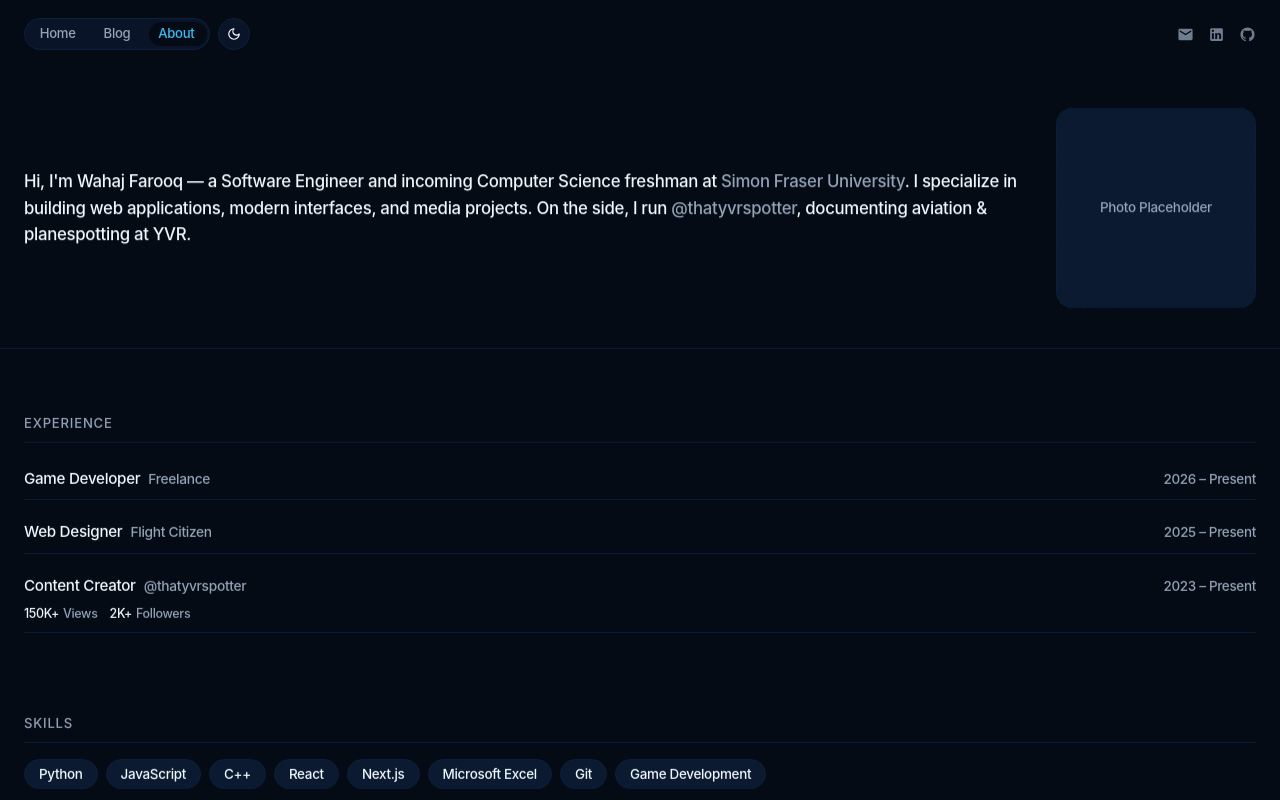
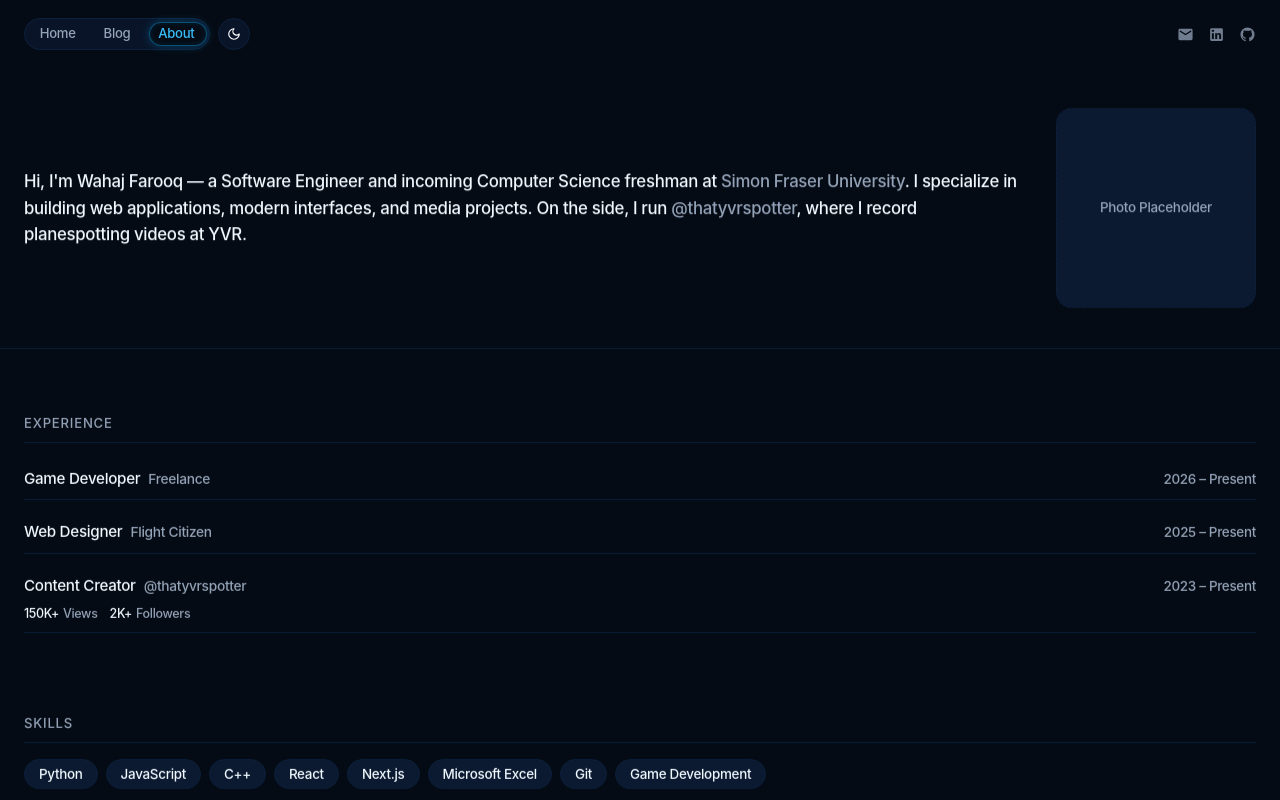
Before and after one commit to wahajf/wahajf.github.io, a Next.js app: page /about in a window 1280 px wide. Shown: the top 800 px of the page. Built offline with nearby package versions, Linux system fonts and the light colour scheme; no server answers.

Commit message:
Restore navbar active pill illumination glow and update bio text

```diff
--- a/app/about/page.jsx
+++ b/app/about/page.jsx
@@ -23,7 +23,7 @@ export default function AboutPage() {
         }}>
           <div>
             <p style={{ fontSize: '1.05rem', lineHeight: '1.6', color: 'var(--text)', margin: 0 }}>
-              Hi, I'm Wahaj Farooq — a Software Engineer and incoming Computer Science freshman at <a href="https://www.sfu.ca" target="_blank" rel="noreferrer" className="hero-link">Simon Fraser University</a>. I specialize in building web applications, modern interfaces, and media projects. On the side, I run <a href="https://youtube.com/@thatyvrspotter" target="_blank" rel="noreferrer" className="hero-link">@thatyvrspotter</a>, documenting aviation &amp; planespotting at YVR.
+              Hi, I'm Wahaj Farooq — a Software Engineer and incoming Computer Science freshman at <a href="https://www.sfu.ca" target="_blank" rel="noreferrer" className="hero-link">Simon Fraser University</a>. I specialize in building web applications, modern interfaces, and media projects. On the side, I run <a href="https://youtube.com/@thatyvrspotter" target="_blank" rel="noreferrer" className="hero-link">@thatyvrspotter</a>, where I record planespotting videos at YVR.
             </p>
           </div>
 
--- a/app/blog/page.jsx
+++ b/app/blog/page.jsx
@@ -89,7 +89,7 @@ export default function BlogIndexPage() {
               color: 'var(--muted)',
               marginBottom: '16px'
             }}>
-              Articles
+              Gallery
             </div>
 
 
--- a/app/components/MainContent.jsx
+++ b/app/components/MainContent.jsx
@@ -85,7 +85,7 @@ export default function MainContent({ renderHeroOnly, renderSheetOnly }) {
       <div className="hero-stage-inner">
         <section id="about" className="hero-content">
           <p className="hero-text">
-            Hi, I'm Wahaj, a Software Engineer and incoming CS freshman at <a href={profileData.sfuUrl} target="_blank" rel="noreferrer" className="hero-link">Simon Fraser University</a>. On the side I run <a href={profileData.socialLinks.youtube} target="_blank" rel="noreferrer" className="hero-link">@thatyvrspotter</a>, documenting planespotting at YVR.
+            Hi, I'm Wahaj, a Software Engineer and incoming CS freshman at <a href={profileData.sfuUrl} target="_blank" rel="noreferrer" className="hero-link">Simon Fraser University</a>. On the side I run <a href={profileData.socialLinks.youtube} target="_blank" rel="noreferrer" className="hero-link">@thatyvrspotter</a> and <a href="https://flightcitizen.com" target="_blank" rel="noreferrer" className="hero-link">Flight Citizen</a>.
           </p>
         </section>
       </div>
--- a/app/components/PillNavbar.jsx
+++ b/app/components/PillNavbar.jsx
@@ -186,6 +186,8 @@ export default function PillNavbar() {
                   left: displayedNav === '/about' ? 'calc(66.66% + 1px)' : displayedNav === '/blog' ? 'calc(33.33% + 1px)' : '3px',
                   width: 'calc(33.33% - 3px)',
                   backgroundColor: 'var(--pill-active-bg)',
+                  border: '1px solid rgba(var(--trail-rgb), 0.45)',
+                  boxShadow: '0 0 10px rgba(var(--trail-rgb), 0.3), inset 0 0 6px rgba(var(--trail-rgb), 0.15)',
                   boxSizing: 'border-box',
                   borderRadius: '9999px',
                   transition: 'left 0.25s cubic-bezier(0.16, 1, 0.3, 1)',
--- a/app/data/profileData.js
+++ b/app/data/profileData.js
@@ -3,7 +3,7 @@ export const profileData = {
   location: "Vancouver, BC",
   bio: [
     "Hi, I'm Wahaj, a Software Engineer and incoming CS freshman at Simon Fraser University.",
-    "On the side I run @thatyvrspotter, documenting planespotting at YVR."
+    "On the side I run @thatyvrspotter and Flight Citizen."
   ],
   sfuUrl: "https://www.sfu.ca",
   socialLinks: {
@@ -33,7 +33,7 @@ export const profileData = {
     },
     {
       id: "pingpong3d",
-      title: "3D Ping Pong Game",
+      title: "PingPong 3D",
       date: "2026 – Present",
       description: "Interactive 3D web table tennis game built with Three.js.",
       githubUrl: "https://github.com/wahajf",
```
